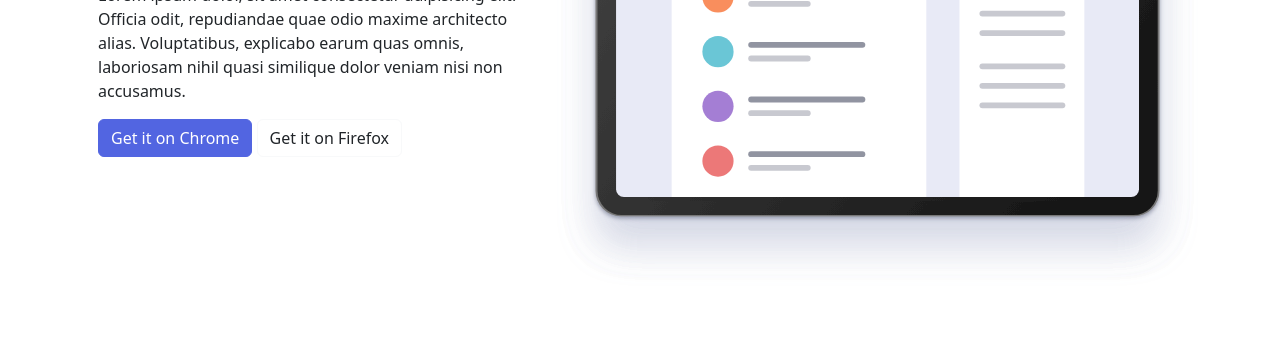
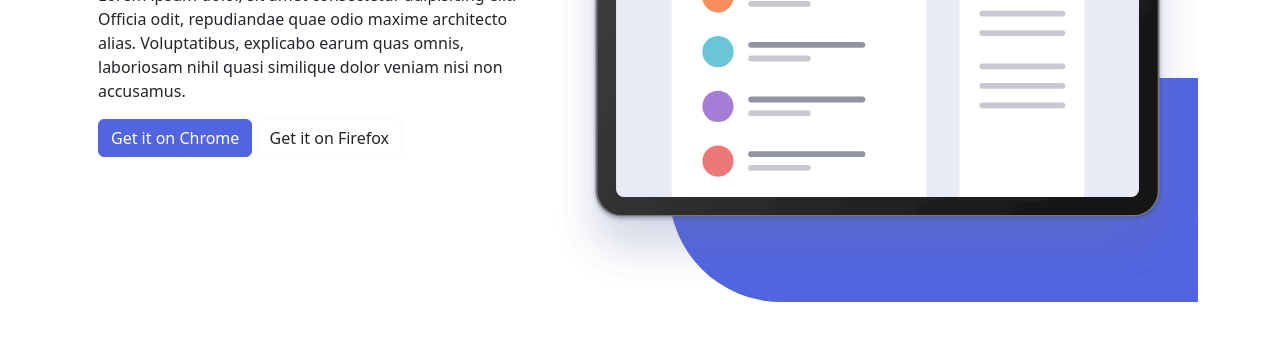
Before and after one commit to EricMorancho/Sprint-2, a website: page Nivell-1.1/index.html in a window 1280 px wide. Shown: the part 273-614 px from the top of the page. Drawn offline with nearby package versions, Linux system fonts and the light colour scheme.

Commit message:
añadida mancha azul

```diff
--- a/Nivell-1.1/index.html
+++ b/Nivell-1.1/index.html
@@ -47,7 +47,8 @@
             </div>
           </div>
           <div class="col-12 col-lg-7 order-1 order-lg-2">
-            <img src="./Imagenes/illustration-hero.svg" alt="Hero" class="img-fluid">
+            <img src="./Imagenes/illustration-hero.svg" alt="Hero" class="img-fluid" id="img-hero">
+            <div class="cuadrado bg-primary"></div>
           </div>
         </div>
       </div>
--- a/Nivell-1.1/sass/main.scss
+++ b/Nivell-1.1/sass/main.scss
@@ -1,5 +1,13 @@
 $primary: #5265E1;
 $secondary: #FA5959;
+
+.cuadrado{
+    width: auto;
+	height: 14rem;
+	margin-top: -13rem;
+    margin-left: 7rem;
+    border-radius: 200px 0px 0px 200px;
+}
 
 
 
```
Also changed, not shown: Nivell-1.1/sass/main.css, 1 other file.
